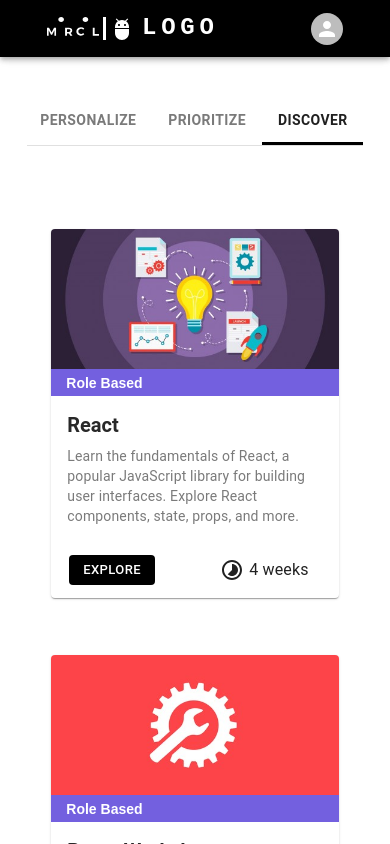
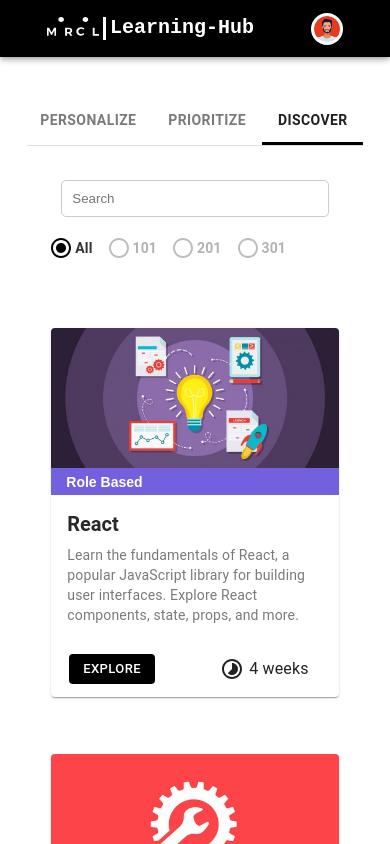
Before and after one commit to govardhan7/Learning-hub, a React (Create React App) app: page / in a window 390 px wide. Both pictures are taken after a click on the tab "DISCOVER". Shown: the top 844 px of the page. Built offline with nearby package versions, Linux system fonts and the light colour scheme; no server answers.

Commit message:
stable changes

```diff
--- a/src/atoms/Card/Card.css
+++ b/src/atoms/Card/Card.css
@@ -22,10 +22,19 @@
     -webkit-line-clamp: 1;
     /* Number of lines to show */
     -webkit-box-orient: vertical;
+    /* display: flex;
+    align-items: center;
+    gap: 5px; */
 }
 
 .course-description {
     opacity: 0.87;
+}
+.completed-course {
+    color: rgba(0, 182, 0, 0.861);
+    position: absolute;
+    right: 14px;
+    top: 183px;
 }
 
 .css-r40f8v-MuiTypography-root {
@@ -52,3 +61,15 @@
 .duration-time {
     margin-left: 5px;
 }
+.approval {
+    position: absolute;
+    top: 0;
+    right: 0;
+    background: #FFCF00;
+    padding: 5px;
+    border-radius: 2px;
+    color: black;
+    font-weight: bold;
+    font-size: 12px;
+    opacity: 0.87;
+}
--- a/src/atoms/Card/Card.js
+++ b/src/atoms/Card/Card.js
@@ -8,6 +8,7 @@
 import { Button, CardActionArea, CardActions, duration } from '@mui/material';
 import "./Card.css"
 import TimelapseIcon from '@mui/icons-material/Timelapse';
+import CheckCircleRoundedIcon from '@mui/icons-material/CheckCircleRounded';
 
 const style = {
   position: 'absolute',
@@ -21,7 +22,7 @@
   p: 4,
 };
 
-export default function MultiActionAreaCard({ title, description, imgSrc = '', imgAlt = '', duration }) {
+export default function MultiActionAreaCard({ title, description, imgSrc = '', imgAlt = '', duration, completed , waitingForApproval}) {
   const [open, setOpen] = React.useState(false);
   const handleOpen = () => setOpen(true);
   const handleClose = () => setOpen(false);
@@ -40,10 +41,17 @@
             image={imgSrc ? require(`../../assets/images/${imgSrc}`) : ''}
             alt={imgAlt}
           />
+
+          {waitingForApproval && (
+               <div className='approval'>Approval Pending</div>
+              )}
           <div className='learning-type'> Role Based </div>
           <CardContent>
             <Typography className='course-title' gutterBottom variant="h5" component="div">
               {title}
+              {completed && (
+              <CheckCircleRoundedIcon className='completed-course'/>
+              )}
             </Typography>
             <Typography className='course-description' variant="body2" color="text.secondary">
               {description}
--- a/src/atoms/Cluster/Cluster.css
+++ b/src/atoms/Cluster/Cluster.css
@@ -33,12 +33,12 @@
     /* background-color: #d0bdf4; */
     /* background:linear-gradient(45deg, #405de6, #5851db, #833ab4, #c13584); */
     /* background: linear-gradient(93.81deg, #fc3e42 0%, #db28c2 100%); */
-    background: linear-gradient(93.81deg, #fc3e42b8 0%, #db28c2c7 100%);
+    background: rgb(49 59 224 / 32%);
+    box-shadow: rgb(49 59 224 / 32%) 1px 1px 17px 0px;
     color: white;
     opacity: 1;
     /* box-shadow: #d76365 1px 1px 17px 0px;
      */
-     box-shadow: #d76365b8 1px 1px 17px 0px;
     /* box-shadow: #dcbcfc 1px 1px 17px 0px; */
 
 
@@ -83,9 +83,7 @@
     color: white !important;
 }
 
-.css-1q7gtuq-MuiButtonBase-root-MuiChip-root .MuiChip-avatar {
-    color: white !important;
-}
+
 
 .cluster-name {
     font-size: 18px;
--- a/src/components/Discover/Discover.css
+++ b/src/components/Discover/Discover.css
@@ -2,3 +2,9 @@
     margin-top: 27px !important;
 
 }
+.filters {
+    display: flex;
+    align-items: center;
+    justify-content: space-between;
+    flex-wrap: wrap;
+}
--- a/src/components/Discover/Discover.js
+++ b/src/components/Discover/Discover.js
@@ -1,6 +1,12 @@
 import { Grid } from '@mui/material';
 import Card from '../../atoms/Card/Card';
-import './Discover.css'
+import './Discover.css';
+import TextField from '@mui/material/TextField';
+import Radio from '@mui/material/Radio';
+import RadioGroup from '@mui/material/RadioGroup';
+import FormControlLabel from '@mui/material/FormControlLabel';
+import FormControl from '@mui/material/FormControl';
+
 
 export default function Discover({ courseList = [] }) {
   // remove this file after data integration is done
@@ -15,25 +21,28 @@
       title: 'React Workshop',
       description: 'Participate in an interactive workshop focused on advanced React concepts. Dive deeper into state management, hooks, and component lifecycle.',
       imgSrc: 'work shop.jpg',
-      duration: '2 weeks'
+      duration: '2 weeks',
     },
     {
       title: 'React 301',
       description: 'Take your React skills to the next level with an advanced course covering topics like Redux, React Router, and best practices for scalable applications.',
       imgSrc: 'react image-1.jpg',
-      duration: '6 weeks'
+      duration: '6 weeks',
+      waitingForApproval: true
+
     },
     {
       title: 'Vue.js',
       description: 'Explore Vue.js, a progressive JavaScript framework for building user interfaces. Learn about Vue components, directives, and Vue Router.',
       imgSrc: 'Advaced react.jpg',
-      duration: '5 weeks'
+      duration: '5 weeks',
     },
     {
       title: 'JavaScript Workshop',
       description: 'Join a workshop focused on JavaScript mastery. Cover essential concepts, modern syntax, and best practices for writing clean and efficient code.',
       imgSrc: 'work shop.jpg',
-      duration: '3 weeks'
+      duration: '3 weeks',
+
     },
     {
       title: 'Angular Capstone',
@@ -45,13 +54,17 @@
       title: 'Azure',
       description: 'Explore advanced topics and techniques in Azure development. Delve into patterns, performance optimization, and more.',
       imgSrc: 'learn.jpg',
-      duration: '4 weeks'
+      duration: '4 weeks',
+      completed: true
+
     },
     {
       title: 'Web Development Fundamentals',
       description: 'Build a strong foundation in web development. Learn HTML, CSS, and JavaScript to create interactive and responsive web pages.',
       imgSrc: 'react image-1.jpg',
-      duration: '6 weeks'
+      duration: '6 weeks',
+      completed: true
+
     },
     {
       title: 'Python for Data Science',
@@ -81,7 +94,8 @@
       title: 'Cloud Computing Fundamentals',
       description: 'Understand the basics of cloud computing. Explore cloud services, deployment models, and their impact on modern IT infrastructure.',
       imgSrc: 'learn.jpg',
-      duration: '5 weeks'
+      duration: '5 weeks',
+      waitingForApproval: true
     },
     {
       title: 'Full Stack Web Development',
@@ -95,6 +109,35 @@
   console.log(courseList);
 
   return (
+
+    <>  <div className='filters'><input
+      type="search"
+      id="outlined-basic"
+      placeholder="Search"
+      style={{
+        width: '300px', // Adjust the width as needed
+        padding: '10px', // Adjust the padding as needed
+        margin: '10px', // Adjust the margin as needed
+        border: '1px solid #ccc', // Adjust the border as needed
+        borderRadius: '5px', // Adjust the border radius as needed
+        outline: 'none', // Remove the outline on focus if needed
+      }}
+    />
+      <FormControl>
+        <RadioGroup
+          row
+          aria-labelledby="demo-row-radio-buttons-group-label"
+          name="row-radio-buttons-group"
+          defaultValue="All"
+        >
+          <FormControlLabel value="All" control={<Radio />} label="All" />
+          <FormControlLabel disabled value="101" control={<Radio />} label="101" />
+          <FormControlLabel disabled value="201" control={<Radio />} label="201" />
+          <FormControlLabel disabled value="301" control={<Radio />} label="301" />
+
+        </RadioGroup>
+      </FormControl>
+    </div>
       <Grid className='grid-section' container spacing={4}>
         {
           courseList.map(course => {
@@ -106,5 +149,6 @@
           })
         }
       </Grid>
+    </>
   )
 }
--- a/src/components/Header/Header.js
+++ b/src/components/Header/Header.js
@@ -61,7 +61,7 @@
           </Typography>
 
 
-          <AdbIcon sx={{ display: { xs: 'flex', md: 'none' }, mr: 1 }} />
+          {/* <AdbIcon sx={{ display: { xs: 'flex', md: 'none' }, mr: 1 }} /> */}
           <Typography
             variant="h5"
             noWrap
@@ -73,19 +73,20 @@
               flexGrow: 1,
               fontFamily: 'monospace',
               fontWeight: 700,
-              letterSpacing: '.3rem',
+              letterSpacing: '0',
+              fontSize:20,
               color: 'inherit',
               textDecoration: 'none',
             }}
           >
-            LOGO
+            Learning-Hub
           </Typography>
 
           <Box sx={{ flexGrow: 2 }} >
             <Tooltip title="Profile" className="profile-container">
               {/* <IconButton onClick={handleOpenUserMenu} sx={{ p: 0 }}> */}
                 <Avatar
-                  src={require("../../assets/images/Advaced react.jpg").default}
+                  src={require("../../assets/images/avatar profile.jpg")}
                   sx={{ width: 32, height: 32, borderRadius: '50%' }}
                 />
               {/* </IconButton> */}
--- a/src/components/LearningScope/LearningScope.css
+++ b/src/components/LearningScope/LearningScope.css
@@ -13,6 +13,13 @@
   background-color: rgb(245, 245, 247);
   display: flex;
   flex-wrap: wrap;
+}
+
+.y-learning-scope {
+
+  display: flex;
+  flex-direction: column;
+  gap: 30px;
 }
 
 .learning-scope .learning-scope-list {
@@ -58,11 +65,11 @@
   color: rgb(197, 57, 57) !important;
 } */
 
-.scope-container .css-1q7gtuq-MuiButtonBase-root-MuiChip-root .MuiChip-avatar {
+/* .scope-container .css-1q7gtuq-MuiButtonBase-root-MuiChip-root .MuiChip-avatar {
   color: rgb(255, 102, 7) !important;
   background-color: white;
   border-radius: 100%;
-}
+} */
 
 .discover-btn-container {
   width: 100%;
@@ -86,14 +93,31 @@
   margin-bottom: 0;
 }
 
+
 .scope-container .css-lk0jah .MuiChip-avatar {
-  color: rgb(255, 102, 7) !important;
-  background-color: white !important;
-  border-radius: 100%;
+
 
 }
+
 .css-1q7gtuq-MuiButtonBase-root-MuiChip-root .MuiChip-avatar {
 
   height: 22px !important;
   width: 22px !important;
 }
+.your-learning .css-1q7gtuq-MuiButtonBase-root-MuiChip-root .MuiChip-avatar {
+  color: rgb(255, 102, 7) !important;
+  background-color: white !important;
+  border-radius: 100%;
+}
+
+.scope-container .chip-disabled .MuiChip-avatar{
+  color: rgba(46, 20, 20, 0.699) !important;
+  background-color: none !important;
+  border-radius: 100%;
+}
+.your-learning-info {
+  display: flex;
+  align-items: center;
+  justify-content: center;
+  color: rgba(255, 0, 0, 0.619);
+}
--- a/src/components/Personalize/Personalize.css
+++ b/src/components/Personalize/Personalize.css
@@ -10,3 +10,13 @@
 .css-49r8ba {
     position: absolute !important;
 }
+@media only screen and (max-width: 600px) {
+    .ai-model-label {
+      display: none;
+
+    }
+    .explore-ai {
+        top: 70px;
+        right: 0;
+    }
+  }
--- a/src/components/Personalize/Personalize.js
+++ b/src/components/Personalize/Personalize.js
@@ -8,7 +8,7 @@
   return (
     <div className="personalize">
       <Button className="explore-ai" variant="contained" startIcon={<LightbulbIcon />}
-        onClick={() => window.open(copilotLink, '_blank')}>Get AI Learning recommendations</Button>
+        onClick={() => window.open(copilotLink, '_blank')}><span className="ai-model-label">Get AI Learning recommendations</span></Button>
       <Cluster
         handleData={handleData}
       />
```
Also changed, not shown: src/components/LearningScope/LearningScope.js (+12 -6 lines), 1 other file (tests, documents, lock files or other folders). Lines whose indentation alone changed are shown as unchanged.
